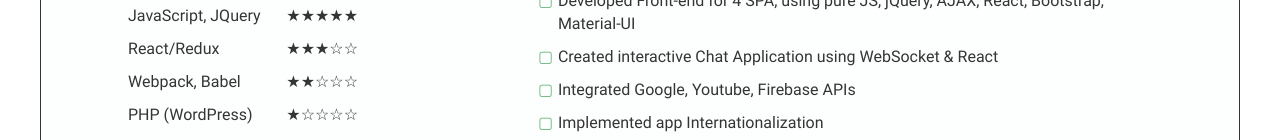
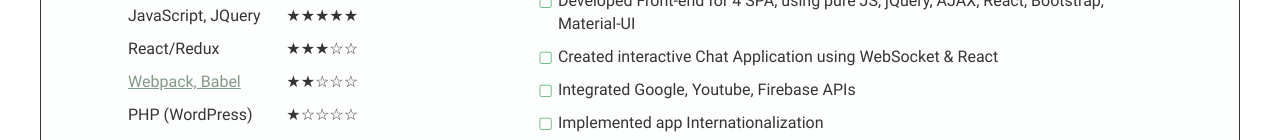
Before and after one commit to AlexSkir/resume-javascript-dev, a plain HTML site: page en/index.html in a window 1280 px wide. Shown: the part 660-800 px from the top of the page. Drawn offline with nearby package versions, Linux system fonts and the light colour scheme; a web font is replaced by a local one.

Commit message:
added link to react-webpack-babel template

```diff
--- a/en/index.html
+++ b/en/index.html
@@ -78,7 +78,10 @@
             <div class="skill__item skill_star four-star">Bootstrap, Material-UI</div>
             <div class="skill__item skill_star five-star">JavaScript, JQuery</div>
             <div class="skill__item skill_star three-star">React/Redux</div>
-            <div class="skill__item skill_star two-star">Webpack, Babel</div>
+            <div class="skill__item skill_star two-star">
+              <a href="https://github.com/AlexSkir/alexskir-reactplate" class="portfolio_project_link" target="_blank"
+                rel="noopener noreferrer">Webpack, Babel</a>
+            </div>
             <div class="skill__item skill_star one-star">PHP (WordPress)</div>
             <div class="skill__item skill_star one-star">Docker</div>
           </li>
```
Also changed, not shown: ru/index.html (+4 -1 lines).
